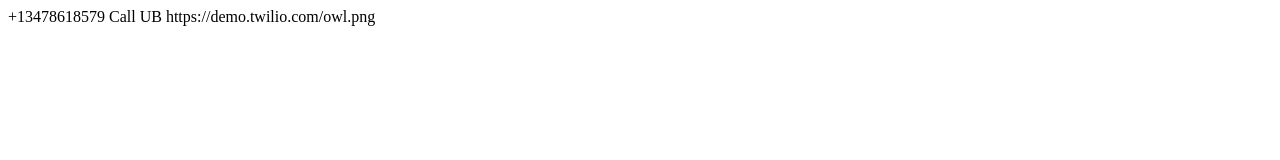
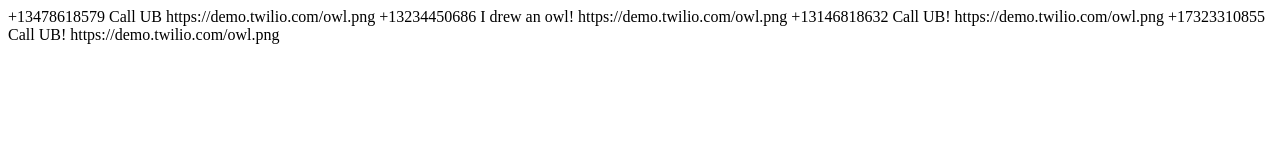
Before and after one commit to projecthello/projecthello.github.io, a plain HTML site: page sms.html in a window 1280 px wide. Drawn offline with Linux system fonts and the light colour scheme.

Commit message:
Update sms.html

```diff
--- a/sms.html
+++ b/sms.html
@@ -4,5 +4,19 @@
         <Body>Call UB</Body>
         <Media>https://demo.twilio.com/owl.png</Media>
     	</Message>
-
+    	<Message>
+	<TO>+13234450686</TO>
+        <Body>I drew an owl!</Body>
+        <Media>https://demo.twilio.com/owl.png</Media>
+    	</Message>
+    	<Message>
+	<TO>+13146818632</TO>
+        <Body>Call UB!</Body>
+        <Media>https://demo.twilio.com/owl.png</Media>
+    	</Message>
+    	<Message>
+	<TO>+17323310855</TO>
+        <Body>Call UB!</Body>
+        <Media>https://demo.twilio.com/owl.png</Media>
+    	</Message>
 </Response>
```
